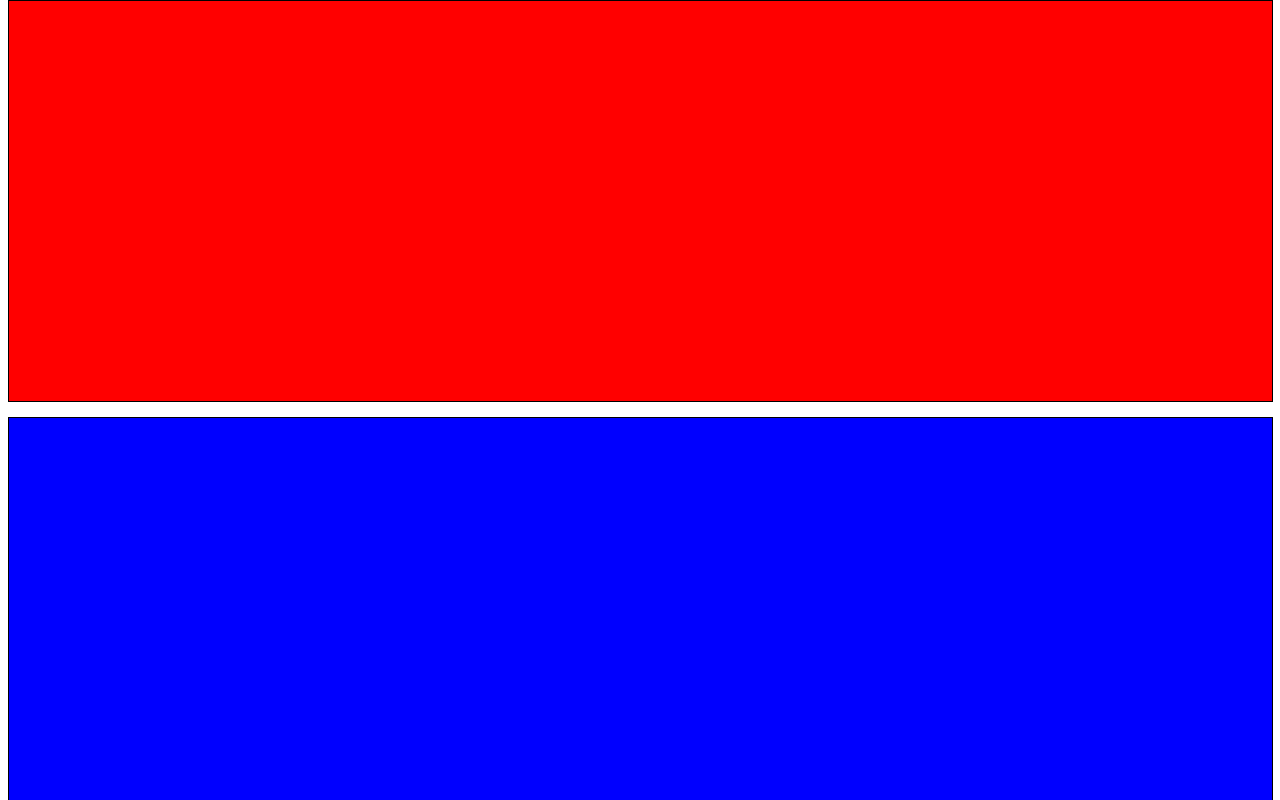
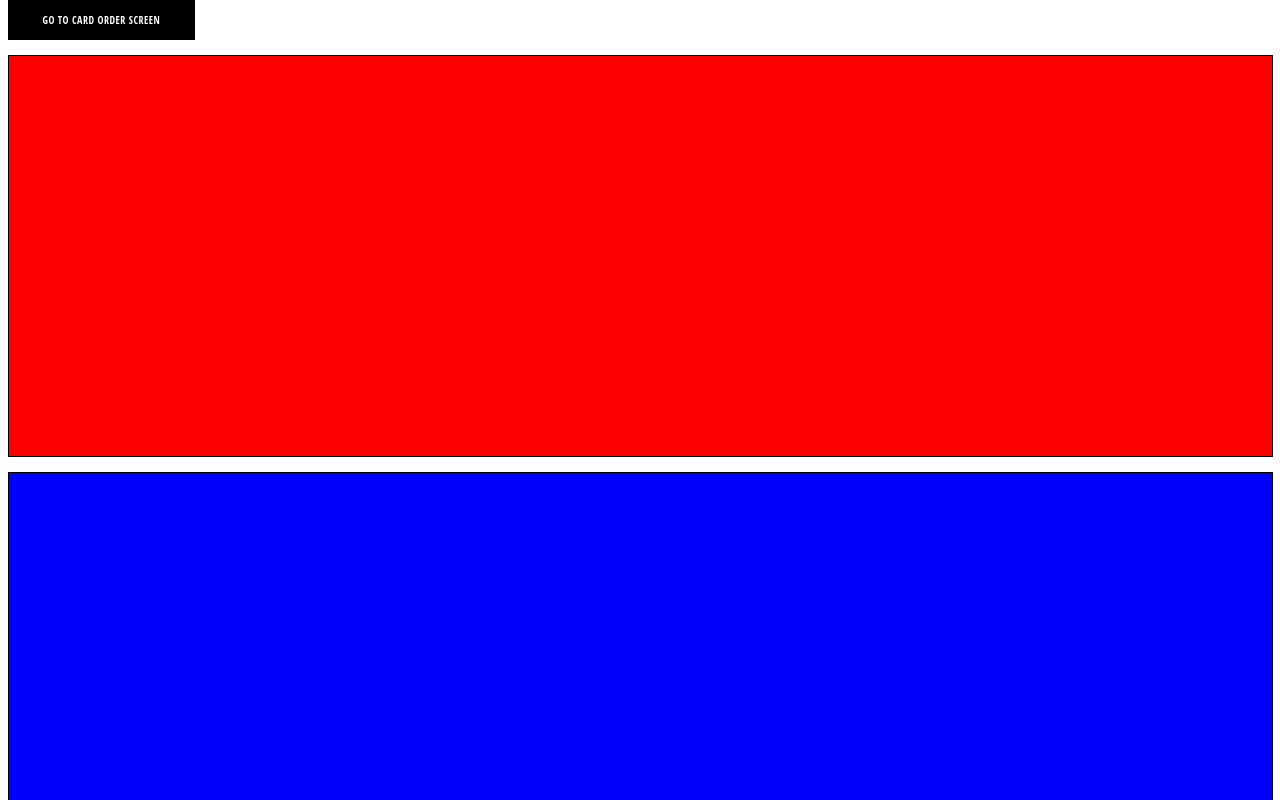
Before and after one commit to mIsmail-dev/Element-Change-Color-onScroll, a React (Create React App) app: page / in a window 1280 px wide. Shown: the top 800 px of the page. Built offline with nearby package versions, Linux system fonts and the light colour scheme.

Commit message:
Card Order Screen Done.

```diff
--- a/src/pages/CardListing/CardListing.js
+++ b/src/pages/CardListing/CardListing.js
@@ -1,9 +1,11 @@
 import { useState, useEffect } from 'react'
+import { useNavigate } from 'react-router-dom'
 import Card from '../../components/Card'
 import './CardListing.scss'
 
 const CardListing = () => {
   const [colors, setColors] = useState(['red', 'blue', 'green'])
+  const navigate = useNavigate()
 
   const shiftOne = (arr) => {
     let res = arr[0]
@@ -13,7 +15,6 @@ const CardListing = () => {
   }
 
   const listenScrollEvent = (e) => {
-    console.log()
     if (window.scrollY % 100 === 0 && window.scrollY !== 0) {
       let result = shiftOne(colors)
       setColors([...result])
@@ -23,12 +24,20 @@ const CardListing = () => {
   useEffect(() => {
     window.addEventListener('scroll', listenScrollEvent)
 
-    return () => window.removeEventListener('scroll', listenScrollEvent)
+    // return () => window.removeEventListener('scroll', listenScrollEvent)
     // eslint-disable-next-line
   }, [])
 
+  const onClick = () => {
+    console.log('Clicked.', colors)
+    navigate('/card-order', { state: { colors: colors } })
+  }
+
   return (
     <>
+      <button type='button' className='button-container' onClick={onClick}>
+        Go to Card Order Screen
+      </button>
       <div className='cards-container'>
         {colors.map((color) => (
           <Card key={color} color={color} />
--- a/src/pages/CardListing/CardListing.scss
+++ b/src/pages/CardListing/CardListing.scss
@@ -2,3 +2,23 @@
     width: 100%;
     display: block;
 }
+
+.button-container {
+    margin: 0 7.5px 15px;
+    min-width: 165px;
+    width: auto;
+    height: 40px;
+    letter-spacing: 0.5px;
+    line-height: 40px;
+    padding: 0 35px 0 35px;
+    font-size: 10px;
+    background-color: black;
+    color: white;
+    text-transform: uppercase;
+    font-family: 'Open Sans Condensed';
+    font-weight: bolder;
+    border: none;
+    cursor: pointer;
+    display: flex;
+    justify-content: center;
+}
--- a/src/pages/CardOrder/CardOrder.js
+++ b/src/pages/CardOrder/CardOrder.js
@@ -1,12 +1,17 @@
 import React from 'react'
+import { useLocation } from 'react-router-dom'
+import './cardOrder.scss'
 
-const CardOrder = ({ colors }) => {
+const CardOrder = () => {
+  const { state } = useLocation()
+  const { colors } = state // Read values passed on state
+  console.log('colors: ', colors)
   return (
-    <div>
+    <ul>
       {colors.map((color) => (
-        <h1 key={color}>{color}</h1>
+        <li key={color}>{color}</li>
       ))}
-    </div>
+    </ul>
   )
 }
 
--- /dev/null
+++ b/src/pages/CardOrder/cardOrder.scss
@@ -0,0 +1,4 @@
+li {
+    list-style: none;
+    color: black;
+}
```
